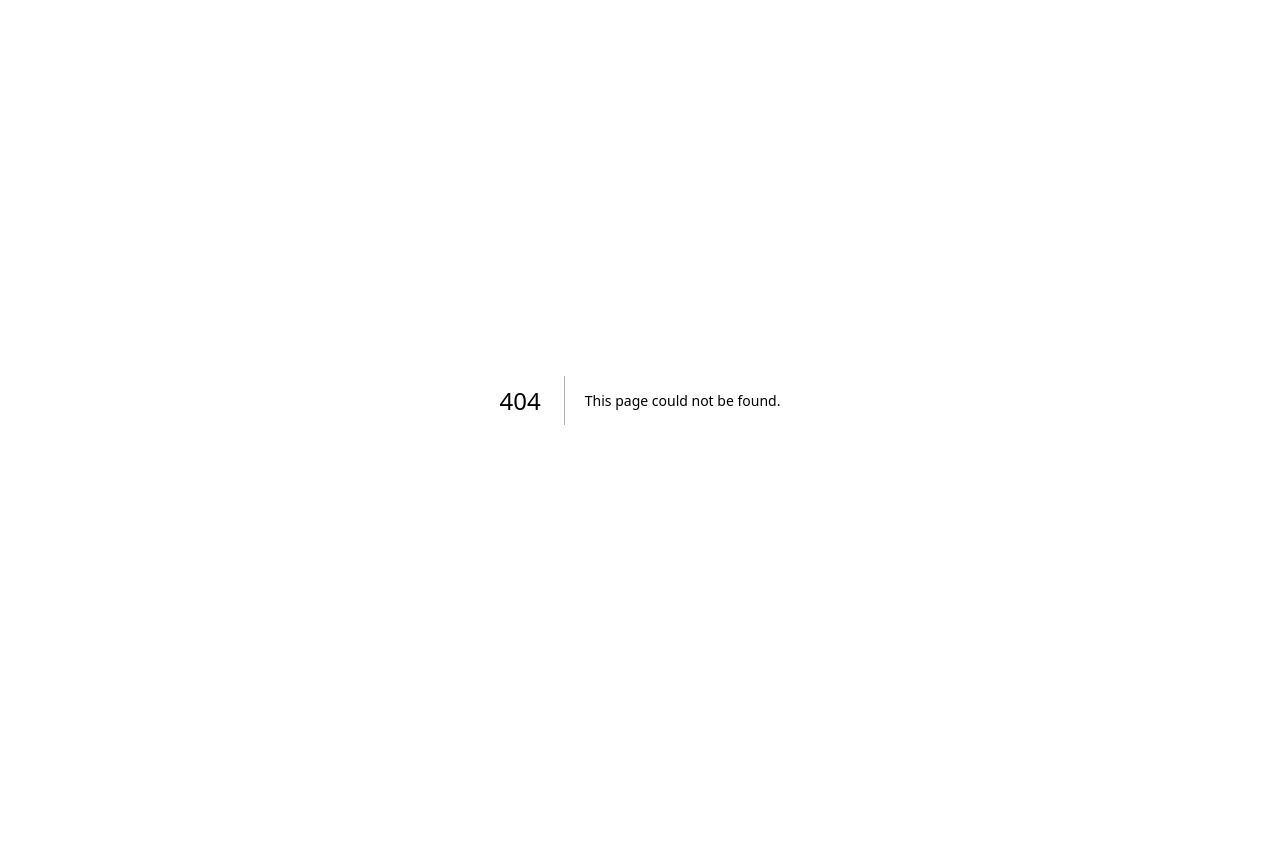
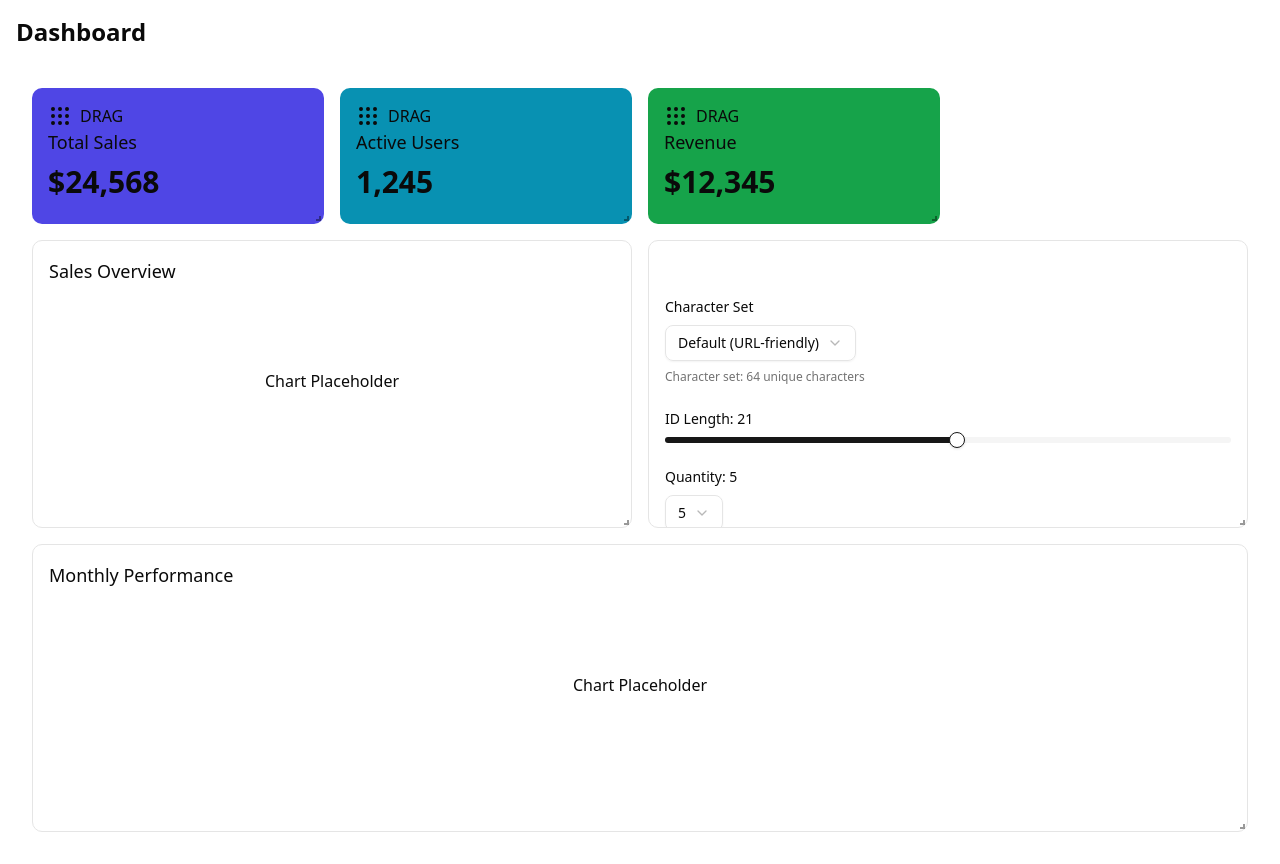
Before and after one commit to mnove/101webtools, a Next.js app: page /dashboard in a window 1280 px wide. Before the commit this address had no page. Before the commit the page ends 800 px from the top, so only its background shows below. Built offline with nearby package versions, Linux system fonts and the light colour scheme.

Commit message:
feat/add-dashboard-ex

```diff
--- /dev/null
+++ b/app/dashboard/page.tsx
@@ -0,0 +1,14 @@
+import Dashboard from "@/components/layouts/dashboard/dashboard";
+
+export default function Page() {
+  return (
+    <div className="">
+      <Dashboard />
+    </div>
+  );
+}
+
+export const metadata = {
+  title: "Dashboard",
+  description: "This is the dashboard page. You can add your content here.",
+};
--- a/components/footer.tsx
+++ b/components/footer.tsx
@@ -4,35 +4,9 @@ import { cn } from "@/lib/utils";
 import Link from "next/link";
 import { Icons } from "./ui/icon";
 
-// const companyLinks = [
-//   { label: "About Us", href: "/about" },
-//   { label: "Careers", href: "/careers", badge: <Badge>Hiring</Badge> },
-//   { label: "Contact", href: "/contact" },
-// ];
-
-// const productLinks = [
-//   { label: "Features", href: "/features" },
-//   { label: "Pricing", href: "/pricing" },
-//   { label: "Documentation", href: "/docs" },
-// ];
-
-// const supportLinks = [
-//   { label: "Help Center", href: "/help" },
-//   { label: "Community", href: "/community" },
-//   { label: "Status", href: "/status" },
-// ];
-
-// const legalLinks = [
-//   { label: "Terms of Service", href: "/terms" },
-//   { label: "Privacy Policy", href: "/privacy" },
-//   { label: "Cookie Policy", href: "/cookies" },
-// ];
-
-// const about = [
-//   { label: "Commerce Engine", href: "#features" },
-//   { label: "Payment Integrations", href: "#payment-integrations" },
-//   { label: "Global Commerce", href: "#global-commerce" },
-// ];
+const about = [
+  { label: "Github Repo", href: "https://github.com/mnove/101webtools" },
+];
 
 type FooterProps = {
   hideTopSeparator?: boolean;
@@ -63,15 +37,7 @@ export const Footer = ({
               free to contact us.
             </p>
           </div>
-
-          {/* <div className="col-span-2">
-            <div className="grid w-[100%] grid-cols-1 gap-12 md:grid-cols-2 lg:grid-cols-4">
-              <ButtonLinkList title="Docs" links={docsLinks} />
-              <ButtonLinkList title="API" links={apiLinks} />
-              <ButtonLinkList title="Product" links={productLinks} />
-              <ButtonLinkList title="Analytics" links={dashboardLinks} />
-            </div>
-          </div> */}
+          <ButtonLinkList title="about" links={about} />
         </div>
 
         <Separator />
--- /dev/null
+++ b/components/layouts/dashboard/custom.css
@@ -0,0 +1,3 @@
+.react-grid-item.react-grid-placeholder {
+  background: #a3e635;
+}
--- /dev/null
+++ b/components/layouts/dashboard/dashboard.tsx
@@ -0,0 +1,166 @@
+"use client";
+
+import React, { useState } from "react";
+import { Responsive, WidthProvider } from "react-grid-layout";
+import "react-grid-layout/css/styles.css";
+import "./custom.css";
+import NanoidGenerator from "../nanoid-generator";
+import { Grip } from "lucide-react";
+
+// Create a responsive grid layout with width provider
+const ResponsiveGridLayout = WidthProvider(Responsive);
+
+const DragHandle = () => {
+  return (
+    <div className="drag-handle">
+      <div className="flex gap-2 cursor-pointer">
+        <Grip /> DRAG
+      </div>
+    </div>
+  );
+};
+
+// Sample widget components
+const StatCard = ({
+  title,
+  value,
+  color,
+}: {
+  title: string;
+  value: string;
+  color: string;
+}) => (
+  <div
+    className="h-full w-full p-4 rounded-lg"
+    style={{ backgroundColor: color }}
+  >
+    <DragHandle />
+    <h3 className="text-lg font-medium ">{title}</h3>
+    <p className="text-3xl font-bold  mt-2">{value}</p>
+  </div>
+);
+
+const ChartWidget = ({ title }: { title: string }) => (
+  <div className="h-full w-full p-4 rounded-lg border">
+    <h3 className="text-lg font-medium mb-4">{title}</h3>
+    <div className="h-40  rounded flex items-center justify-center">
+      Chart Placeholder
+    </div>
+  </div>
+);
+
+const TableWidget = () => (
+  //   <div className="h-full w-full p-4 rounded-lg border overflow-auto">
+  //     <h3 className="text-lg font-medium mb-4">Recent Activities</h3>
+  //     <table className="min-w-full">
+  //       <thead>
+  //         <tr>
+  //           <th className="px-4 py-2 border-b">ID</th>
+  //           <th className="px-4 py-2 border-b">Name</th>
+  //           <th className="px-4 py-2 border-b">Status</th>
+  //         </tr>
+  //       </thead>
+  //       <tbody>
+  //         {[1, 2, 3].map((item) => (
+  //           <tr key={item}>
+  //             <td className="px-4 py-2 border-b">{item}</td>
+  //             <td className="px-4 py-2 border-b">Item {item}</td>
+  //             <td className="px-4 py-2 border-b">Active</td>
+  //           </tr>
+  //         ))}
+  //       </tbody>
+  //     </table>
+  //   </div>
+
+  <div className="h-full w-full p-4 rounded-lg border overflow-auto">
+    <NanoidGenerator />
+  </div>
+);
+
+interface DashboardProps {
+  className?: string;
+}
+
+export const Dashboard: React.FC<DashboardProps> = ({ className = "" }) => {
+  // Default layout configuration
+  const layouts = {
+    lg: [
+      { i: "sales", x: 0, y: 0, w: 3, h: 2 },
+      { i: "users", x: 3, y: 0, w: 3, h: 2 },
+      { i: "revenue", x: 6, y: 0, w: 3, h: 2 },
+      { i: "chart1", x: 0, y: 2, w: 6, h: 4 },
+      { i: "table", x: 6, y: 2, w: 6, h: 4 },
+      { i: "chart2", x: 0, y: 6, w: 12, h: 4 },
+    ],
+    md: [
+      { i: "sales", x: 0, y: 0, w: 4, h: 2 },
+      { i: "users", x: 4, y: 0, w: 4, h: 2 },
+      { i: "revenue", x: 8, y: 0, w: 4, h: 2 },
+      { i: "chart1", x: 0, y: 2, w: 6, h: 4 },
+      { i: "table", x: 6, y: 2, w: 6, h: 4 },
+      { i: "chart2", x: 0, y: 6, w: 12, h: 4 },
+    ],
+    sm: [
+      { i: "sales", x: 0, y: 0, w: 6, h: 2 },
+      { i: "users", x: 6, y: 0, w: 6, h: 2 },
+      { i: "revenue", x: 0, y: 2, w: 12, h: 2 },
+      { i: "chart1", x: 0, y: 4, w: 12, h: 4 },
+      { i: "table", x: 0, y: 8, w: 12, h: 4 },
+      { i: "chart2", x: 0, y: 12, w: 12, h: 4 },
+    ],
+    xs: [
+      { i: "sales", x: 0, y: 0, w: 12, h: 2 },
+      { i: "users", x: 0, y: 2, w: 12, h: 2 },
+      { i: "revenue", x: 0, y: 4, w: 12, h: 2 },
+      { i: "chart1", x: 0, y: 6, w: 12, h: 4 },
+      { i: "table", x: 0, y: 10, w: 12, h: 4 },
+      { i: "chart2", x: 0, y: 14, w: 12, h: 4 },
+    ],
+  };
+
+  const [currentLayouts, setCurrentLayouts] = useState(layouts);
+
+  const handleLayoutChange = (layout: any, layouts: any) => {
+    setCurrentLayouts(layouts);
+  };
+
+  return (
+    <div className={`p-4  min-h-screen ${className}`}>
+      <h1 className="text-2xl font-bold mb-6">Dashboard</h1>
+
+      <ResponsiveGridLayout
+        className="layout"
+        layouts={currentLayouts}
+        breakpoints={{ lg: 1200, md: 996, sm: 768, xs: 480 }}
+        cols={{ lg: 12, md: 12, sm: 12, xs: 12 }}
+        rowHeight={60}
+        onLayoutChange={handleLayoutChange}
+        isDraggable={true}
+        isResizable={true}
+        margin={[16, 16]}
+        draggableHandle=".drag-handle"
+      >
+        <div key="sales">
+          <StatCard title="Total Sales" value="$24,568" color="#4f46e5" />
+        </div>
+        <div key="users">
+          <StatCard title="Active Users" value="1,245" color="#0891b2" />
+        </div>
+        <div key="revenue">
+          <StatCard title="Revenue" value="$12,345" color="#16a34a" />
+        </div>
+        <div key="chart1">
+          <ChartWidget title="Sales Overview" />
+        </div>
+        <div key="table">
+          <TableWidget />
+        </div>
+        <div key="chart2">
+          <ChartWidget title="Monthly Performance" />
+        </div>
+      </ResponsiveGridLayout>
+    </div>
+  );
+};
+
+export default Dashboard;
--- a/components/site-header.tsx
+++ b/components/site-header.tsx
@@ -1,6 +1,6 @@
 "use client";
 
-import { SidebarIcon, Star } from "lucide-react";
+import { Github, SidebarIcon } from "lucide-react";
 
 import { SearchForm } from "@/components/search-form";
 import { Button } from "@/components/ui/button";
@@ -40,14 +40,9 @@ export function SiteHeaderTools() {
             <span className="pr-1">🎁</span> Request a Tool
           </Link>
         </Button>
-        <Button variant="brandOutline">
-          {" "}
-          <Star className="text-brand" /> Unlock Pro Features
-        </Button>
 
         {/* <InstallButton /> */}
         <Separator orientation="vertical" className="mr-2 h-4" />
-        <Button variant="link">Sign up</Button>
       </div>
     </header>
   );
@@ -83,14 +78,17 @@ export function SiteHeaderHome() {
             <span className="pr-1">🎁</span> Request a Tool
           </Link>
         </Button>
-        <Button variant="brandOutline">
-          {" "}
-          <Star className="text-brand" /> Unlock Pro Features
-        </Button>
 
         {/* <InstallButton /> */}
         <Separator orientation="vertical" className="mr-2 h-4" />
-        <Button variant="link">Sign up</Button>
+        <Button variant="outline" asChild>
+          <div>
+            <Github className="h-4 w-4" />
+            <Link href="https://github.com/mnove/101webtools" target="_blank">
+              Github
+            </Link>
+          </div>
+        </Button>
       </div>
     </header>
   );
--- a/package.json
+++ b/package.json
@@ -48,6 +48,7 @@
     "react-barcode": "^1.6.1",
     "react-colorful": "^5.6.1",
     "react-dom": "^19.0.0",
+    "react-grid-layout": "^1.5.1",
     "react-hook-form": "^7.55.0",
     "react-resizable-panels": "^2.1.7",
     "recharts": "^2.15.1",
@@ -73,6 +74,7 @@
     "@types/node": "^20",
     "@types/react": "^19",
     "@types/react-dom": "^19",
+    "@types/react-grid-layout": "^1.3.5",
     "eslint": "^9",
     "eslint-config-next": "15.2.4",
     "tailwindcss": "^4",
```
Also changed, not shown: 1 other file (tests, documents, lock files or other folders).
